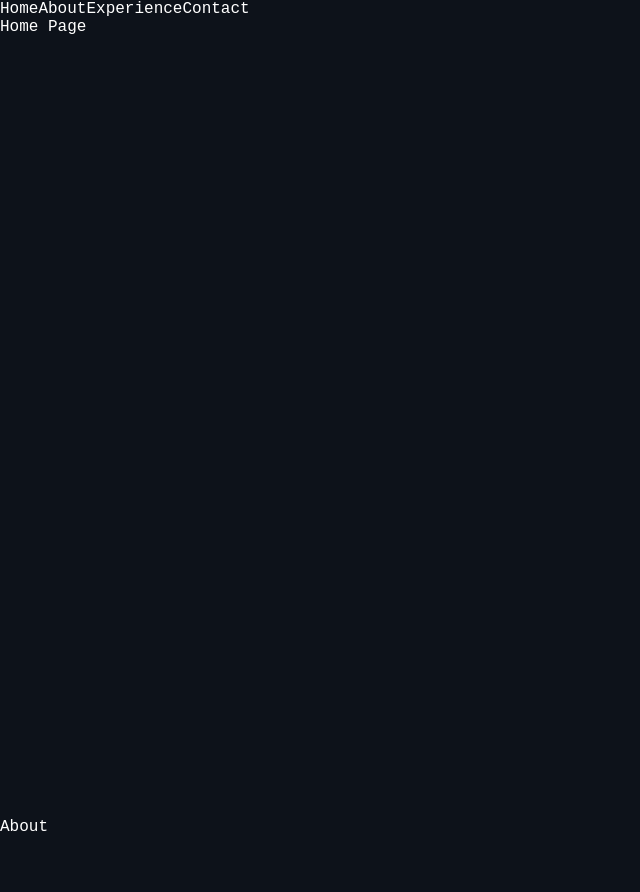
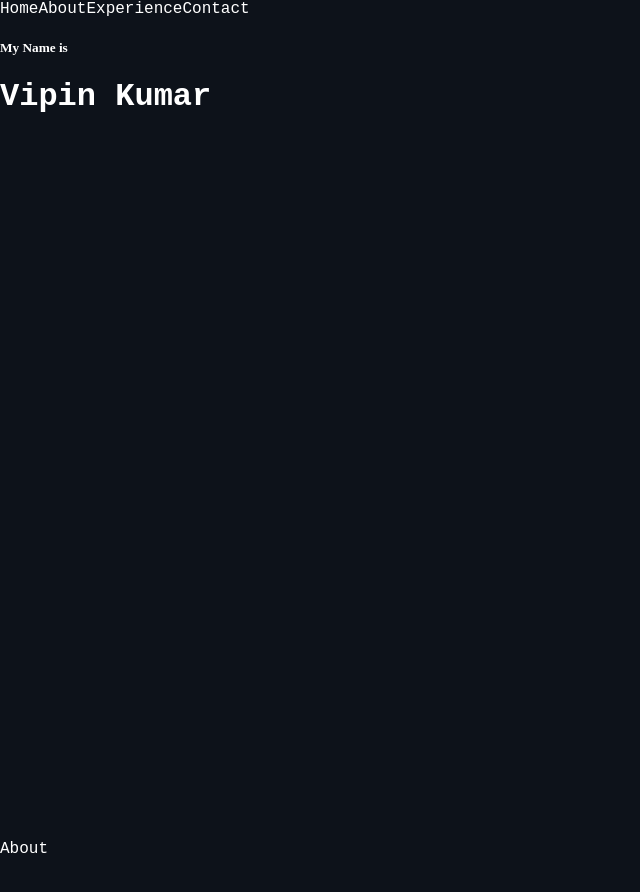
Before and after one commit to vipin-developer/portfolio, a React (Create React App) app: page / in a window 1280 px wide. Shown: the top 892 px of the page, without its empty margins (0-640 px from the left). Built offline with nearby package versions, Linux system fonts and the light colour scheme.

Commit message:
just testing the deployment 2

```diff
--- a/src/pages/Home.jsx
+++ b/src/pages/Home.jsx
@@ -1,9 +1,11 @@
 import React from 'react';
+import "./Home.css"
 
 function Home(props) {
     return (
         <div className='home'>
-            Home Page
+       <h5>My Name is</h5>
+       <h1>Vipin Kumar</h1>
         </div>
     );
 }
```
Also changed, not shown: src/pages/Home.css (added).
